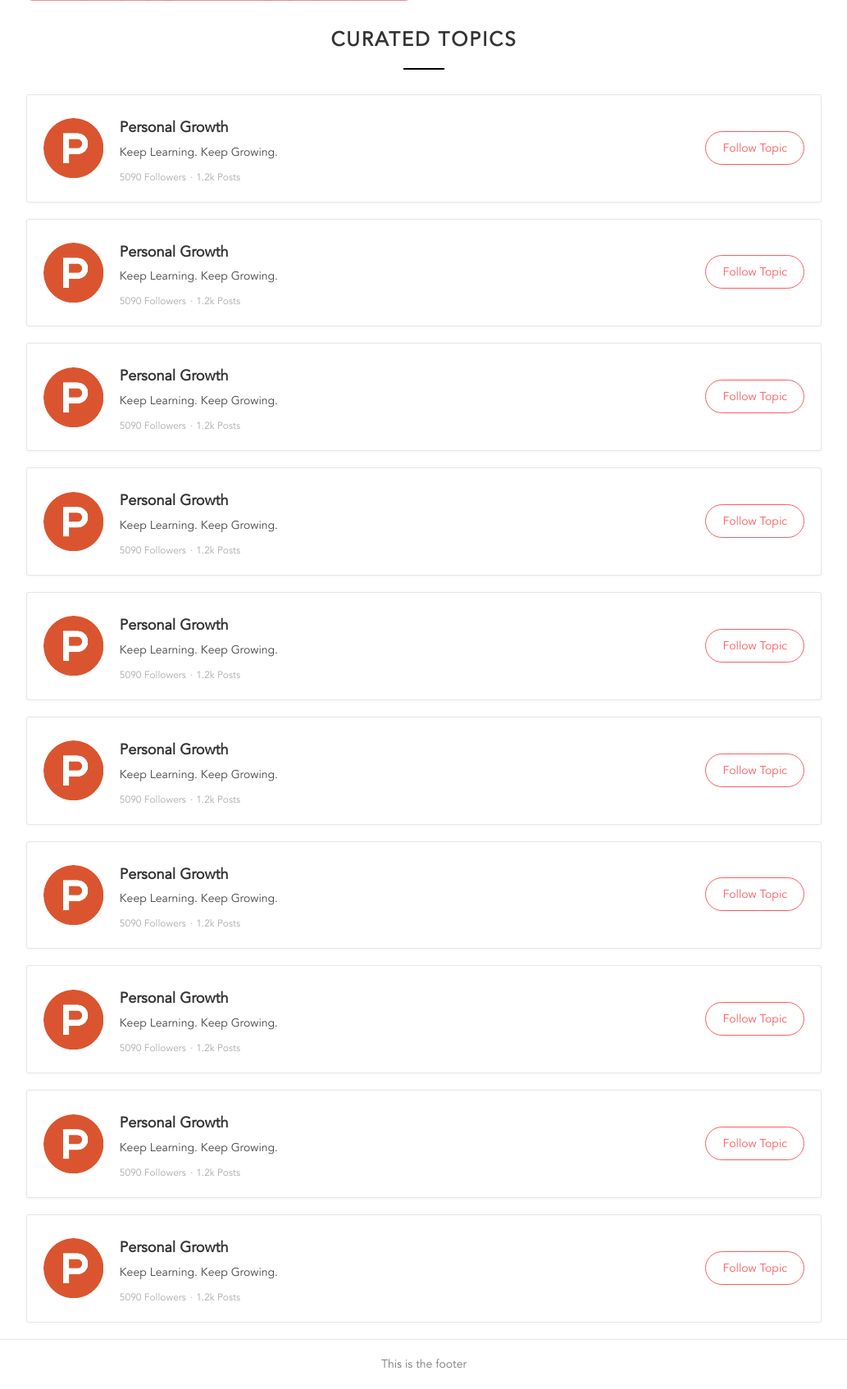
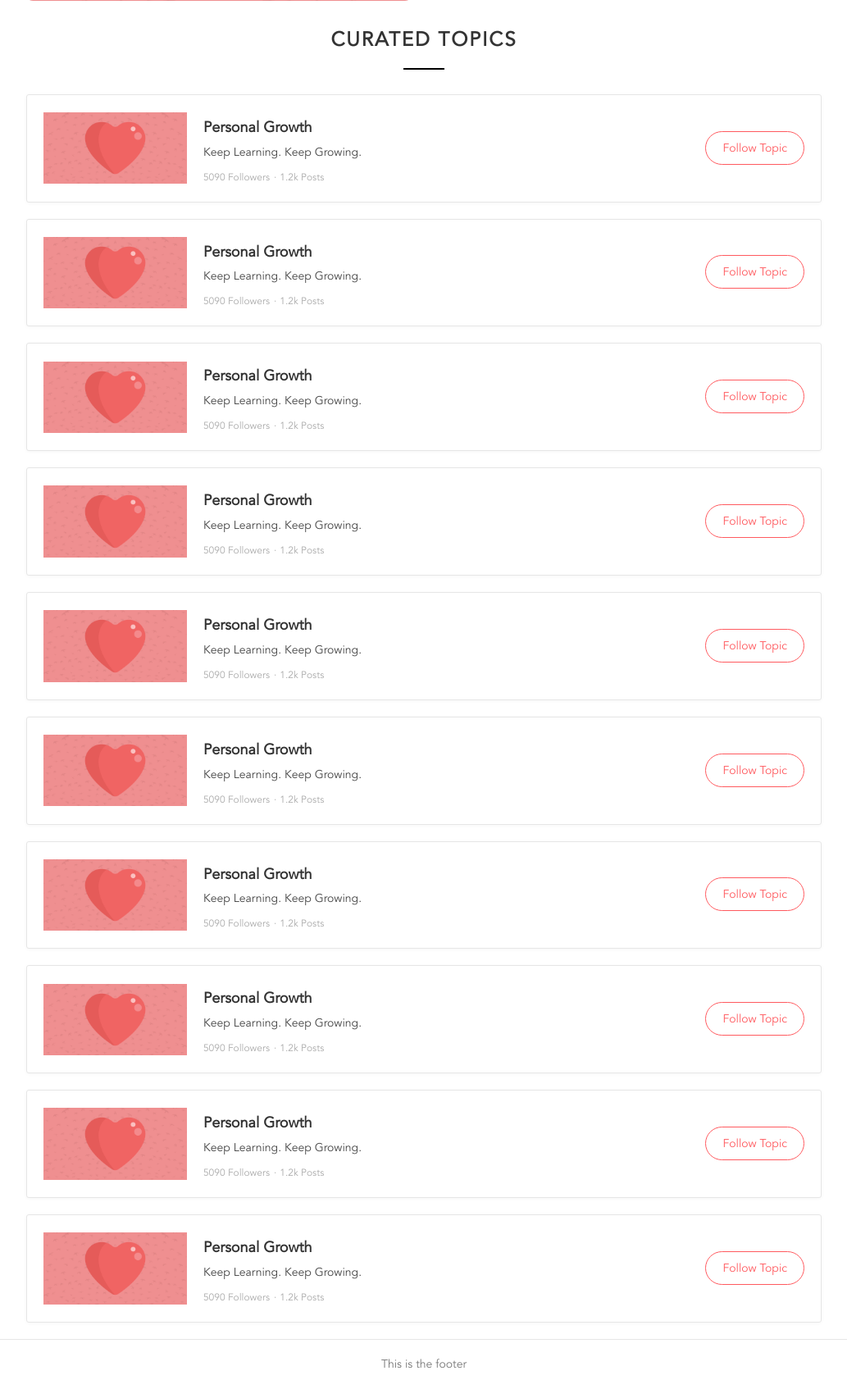
Before and after one commit to jessdesigntan/dearcarrie, a PHP site: page /topic in a window 1280 px wide. Shown: the part 732-2426 px from the top of the page at 82% size, without its empty margins (123-1156 px from the left). Run offline with PHP 8.4, Linux system fonts and the light colour scheme; some libraries are stand-ins or nearby versions.

Commit message:
topic arrangement

```diff
--- a/addPost.php
+++ b/addPost.php
@@ -7,7 +7,7 @@
   <body>
     <?= navbar(); ?>
 
-    <div class="page-container wow fadeInUp">
+    <div class="page-container">
       <div class="row">
           <div class="col-sm-8 col-sm-offset-2">
             <div class="content-title">
--- a/controllers/templates.php
+++ b/controllers/templates.php
@@ -233,7 +233,7 @@ function topicCard() {
 ?>
   <div class="card topic-card">
     <div class="image">
-      <a href="topicDetails"><img src="images/topic-img.png" class="img-responsive"></a>
+      <a href="topicDetails"><img src="images/love.jpg" class="img-responsive"></a>
     </div>
 
     <div class="content short">
@@ -336,6 +336,7 @@ function commentCard() {
 
 function mainSideContent() {
 ?>
+  <div class="main-sidebar">
     <div class="side-content">
       <div class="content-title">
         <h4>Editor's Picks</h4>
@@ -367,7 +368,8 @@ function mainSideContent() {
         <li><a href="topicDetails">Suicide</a></li>
       </ul>
     </div>
-  <script>$('.mains-sidebar').affix({offset: {top: 10}});</script>
+  </div>
+  <script>staticBar('.main-sidebar','390')</script>
 <?php
 }
 
@@ -398,7 +400,7 @@ function topicSideContent() {
       </div>
     </div>
   </div>
-  <script>$('.mains-sidebar').affix({offset: {top: 50}});</script>
+  <script>staticBar('.main-sidebar','550')</script>
 <?php
 }
 
--- a/css/style.css
+++ b/css/style.css
@@ -22,6 +22,7 @@
   21. user-header
   22. mobile-search-bar
   23. featured-topic
+  24. main-banner-grid
 */
 
 /*=============================
@@ -45,6 +46,43 @@ body {
 body > .page-container {
   padding: 120px 15px 0;
   min-height: 700px;
+  animation: fadein .5s;
+  -moz-animation: fadein .5s; /* Firefox */
+  -webkit-animation: fadein .5s; /* Safari and Chrome */
+  -o-animation: fadein .5s; /* Opera */
+}
+
+@keyframes fadein {
+    from {
+        opacity:0;
+    }
+    to {
+        opacity:1;
+    }
+}
+@-moz-keyframes fadein { /* Firefox */
+    from {
+        opacity:0;
+    }
+    to {
+        opacity:1;
+    }
+}
+@-webkit-keyframes fadein { /* Safari and Chrome */
+    from {
+        opacity:0;
+    }
+    to {
+        opacity:1;
+    }
+}
+@-o-keyframes fadein { /* Opera */
+    from {
+        opacity:0;
+    }
+    to {
+        opacity: 1;
+    }
 }
 
 @media only screen and (max-width: 767px) {
@@ -212,7 +250,7 @@ a:hover {
 }
 
 .card.topic-card .image{
-  width: 10%;
+  width: 21%;
 }
 
 .card.topic-card .content{
@@ -487,13 +525,13 @@ a:hover {
 
 .main-sidebar.affix-top {
   position: static;
-  width: 250px;
+  width: 220px;
 }
 
 .main-sidebar.affix {
   position: fixed;
   top: 90px;
-  width: 250px;
+  width: 220px;
 }
 
 @media only screen and (max-width: 767px) {
@@ -1009,3 +1047,14 @@ h4.hero-center::after {
 .featured-topics:hover{
   opacity: 0.8;
 }
+
+/*=============================
+    24. main-banner-grid
+===============================*/
+.main-banner-grid > div:first-child {
+  padding-right: 5px !important;
+}
+
+.main-banner-grid > div:nth-child(2) {
+  margin-bottom: 20px;
+}
--- a/editPost.php
+++ b/editPost.php
@@ -7,7 +7,7 @@
   <body>
     <?= navbar(); ?>
 
-    <div class="page-container wow fadeInUp">
+    <div class="page-container">
       <div class="row">
           <div class="col-sm-8 col-sm-offset-2">
             <div class="content-title">
--- a/editProfile.php
+++ b/editProfile.php
@@ -6,7 +6,7 @@
 
   <body>
     <?= navbar(); ?>
-    <div class="page-container wow fadeInUp">
+    <div class="page-container">
       <div class="row">
         <div class="col-sm-8 col-sm-offset-2">
           <div class="panel panel-default">
--- a/post.php
+++ b/post.php
@@ -7,7 +7,7 @@
   <body>
     <?= scrollTopBtn(); ?>
     <?= navbar(); ?>
-    <div class="page-container wow fadeInUp">
+    <div class="page-container">
       <div class="row">
         <div class="col-sm-8 col-sm-offset-2">
             <?= cardExpand(); ?>
--- a/profile.php
+++ b/profile.php
@@ -6,7 +6,7 @@
 
   <body>
     <?= navbar(); ?>
-    <div class="page-container wow fadeInUp">
+    <div class="page-container">
       <div class="row">
         <div class="col-sm-8 col-sm-offset-2">
           <div class="user-header">
--- a/search.php
+++ b/search.php
@@ -7,7 +7,7 @@
   <body>
     <?= scrollTopBtn(); ?>
     <?= navbar(); ?>
-    <div class="page-container wow fadeInUp">
+    <div class="page-container">
       <div class="row">
         <div class="col-sm-2">
           <div class="filter-sidebar">
--- a/topic.php
+++ b/topic.php
@@ -6,7 +6,7 @@
 
   <body>
     <?= navbar(); ?>
-    <div class="page-container wow fadeInUp">
+    <div class="page-container">
       <h3 class="hero-center">Featured Topics</h3>
       <div class="row">
           <div class="col-sm-6">
--- a/topicDetails.php
+++ b/topicDetails.php
@@ -8,7 +8,7 @@
     <?= scrollTopBtn(); ?>
     <?= navbar(); ?>
 
-    <div class="page-container wow fadeInUp">
+    <div class="page-container">
       <div class="topic-header">
         <div>
           <img src="images/love.jpg" class="img-responsive">
@@ -34,7 +34,6 @@
             <div class="main-sidebar">
               <?= topicSideContent(); ?>
             </div>
-            <script>staticBar('.main-sidebar','454')</script>
           </div><!-- END right column col-sm-4 -->
 
       </div>
```
Also changed, not shown: index.php (+14 -5 lines). Lines whose indentation alone changed are shown as unchanged.
